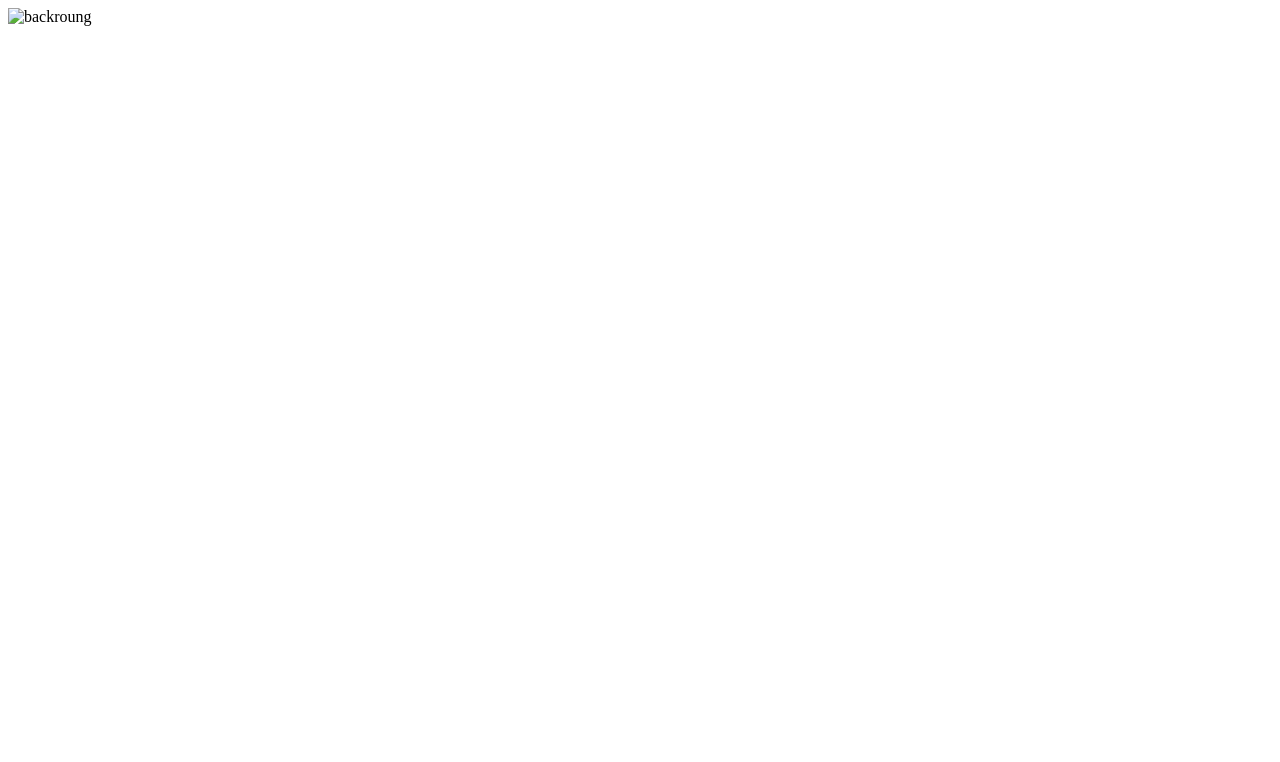
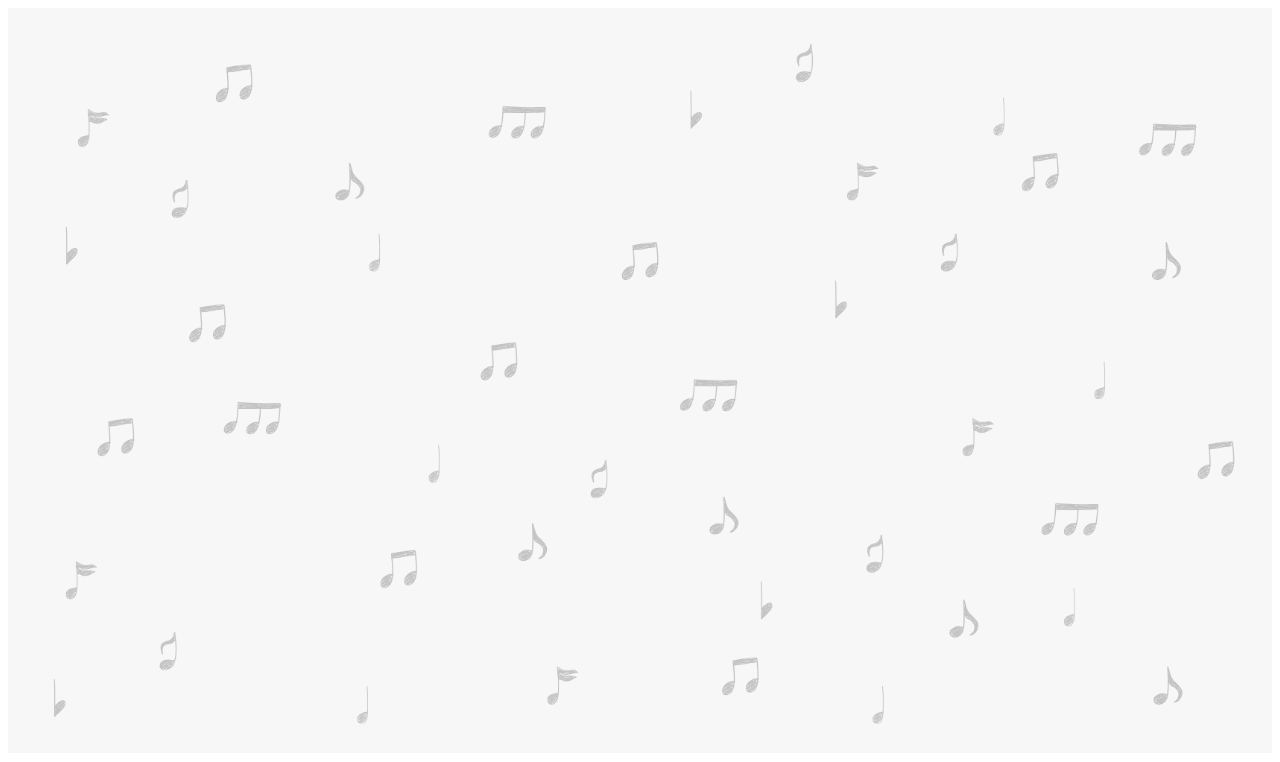
Before and after one commit to 04hamza/RhymingGame, a plain HTML site: page index.html in a window 1280 px wide. Drawn offline with Linux system fonts and the light colour scheme.

Commit message:
i fixe image backgraund

```diff
--- a/index.html
+++ b/index.html
@@ -8,7 +8,7 @@
 </head>
 <body>
     <div class="parent">
-        <img src="Rhyming Game.png" alt="backroung">
+        <img src="Images/Rhyming Game.png" alt="backroung">
     </div>
 </body>
 </html>
```
